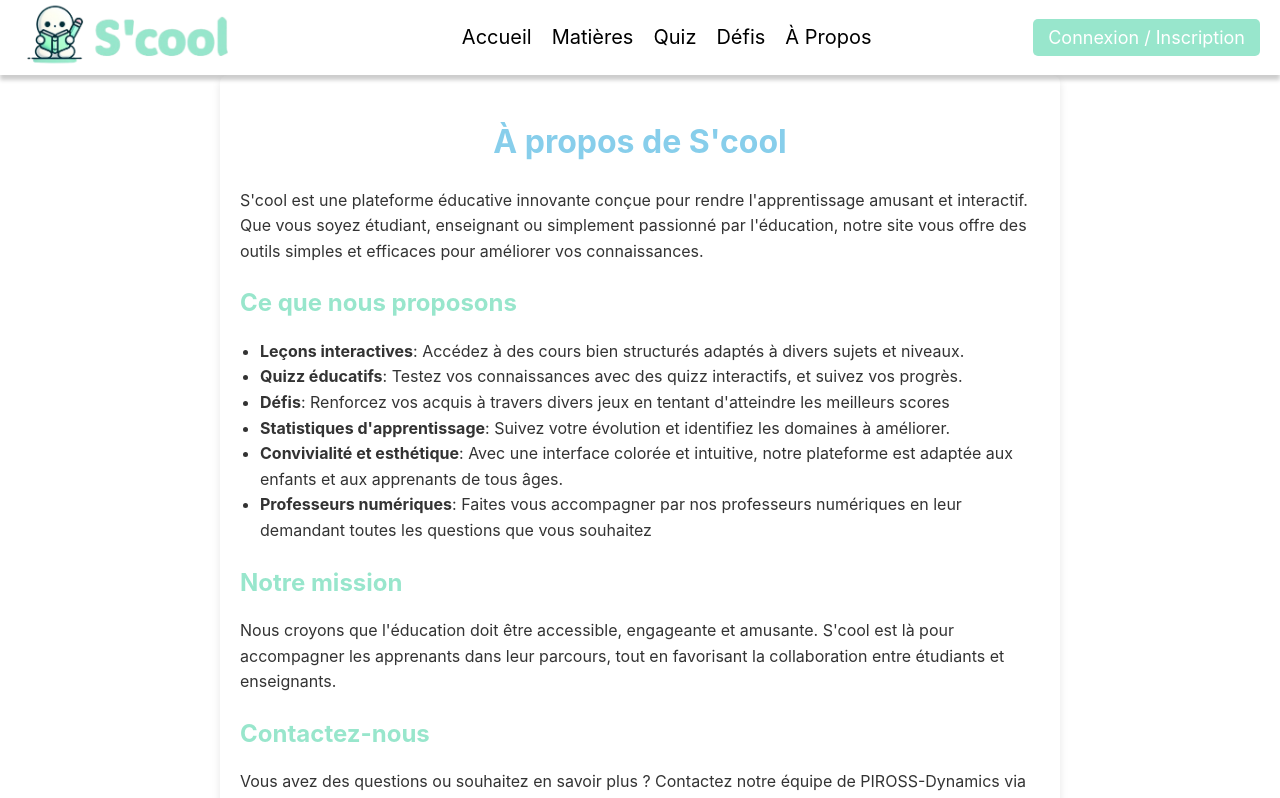
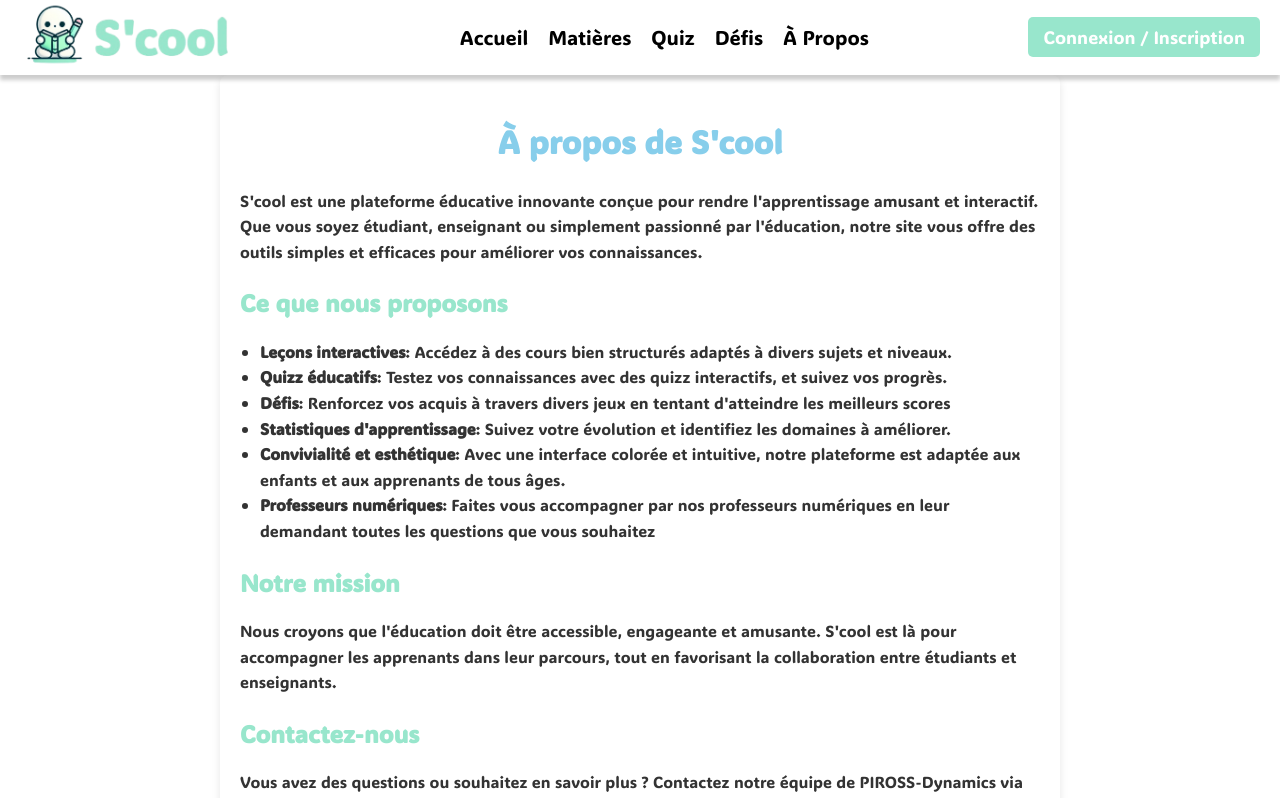
Before and after one commit to PIROSS-Dynamics/Schoolo-front, a React (Create React App) app: page /about in a window 1280 px wide. Shown: the top 798 px of the page. Built offline with nearby package versions, Linux system fonts and the light colour scheme.

Commit message:
Changement de font vers ADLaM Display Regular

```diff
--- a/src/css/Lessons/LessonDetail.css
+++ b/src/css/Lessons/LessonDetail.css
@@ -11,8 +11,7 @@
 .lesson-detail-title {
     font-size: 2.5rem;
     text-align: center;
-    color: #000000; /* Orange vif */
-    font-family: 'Comic Sans MS', cursive, sans-serif; /* Police enfantine */
+    color: #000000;
     margin-bottom: 20px;
 }
 
@@ -21,8 +20,7 @@
     justify-content: center;
     gap: 40px;
     font-size: 1.2rem;
-    font-family: 'Arial', sans-serif;
-    color: #000000; /* Vert agréable */
+    color: #000000;
     margin-bottom: 20px;
 }
 
@@ -33,7 +31,7 @@
     background-color: #FFFFFF; /* Fond blanc */
     padding: 15px;
     border-radius: 10px;
-    border: 2px solid #000000; /* Bordure rose claire */
+    border: 2px solid #000000;
     box-shadow: inset 0 3px 5px rgba(0, 0, 0, 0.1);
 }
 
--- a/src/css/Quizz/QuizzGame.css
+++ b/src/css/Quizz/QuizzGame.css
@@ -10,7 +10,6 @@
     background-color: #cbffee;
     box-shadow: 0 4px 15px rgba(0, 0, 0, 0.2);
     text-align: center;
-    font-family: 'Comic Sans MS', cursive, sans-serif;
 }
 
 .quiz-title {
--- a/src/css/style.css
+++ b/src/css/style.css
@@ -9,6 +9,13 @@
     background-color: #ffffff;
 }
 
+@font-face {
+  font-family: 'ADLaM Display';
+  src: url('/font/ADLaMDisplay-Regular.ttf') format('truetype');
+  font-weight: normal;
+  font-style: normal;
+}
+
 
 /* Global styles for the whole page */
 html, body {
@@ -16,6 +23,7 @@ html, body {
     margin: 0;
     display: flex;
     flex-direction: column;
+    font-family: 'ADLaM Display', sans-serif;
   }
 
   /* Main app container */
```
Also changed, not shown: public/font/ADLaMDisplay-Regular.ttf (added), 1 other file (tests, documents, lock files or other folders).
